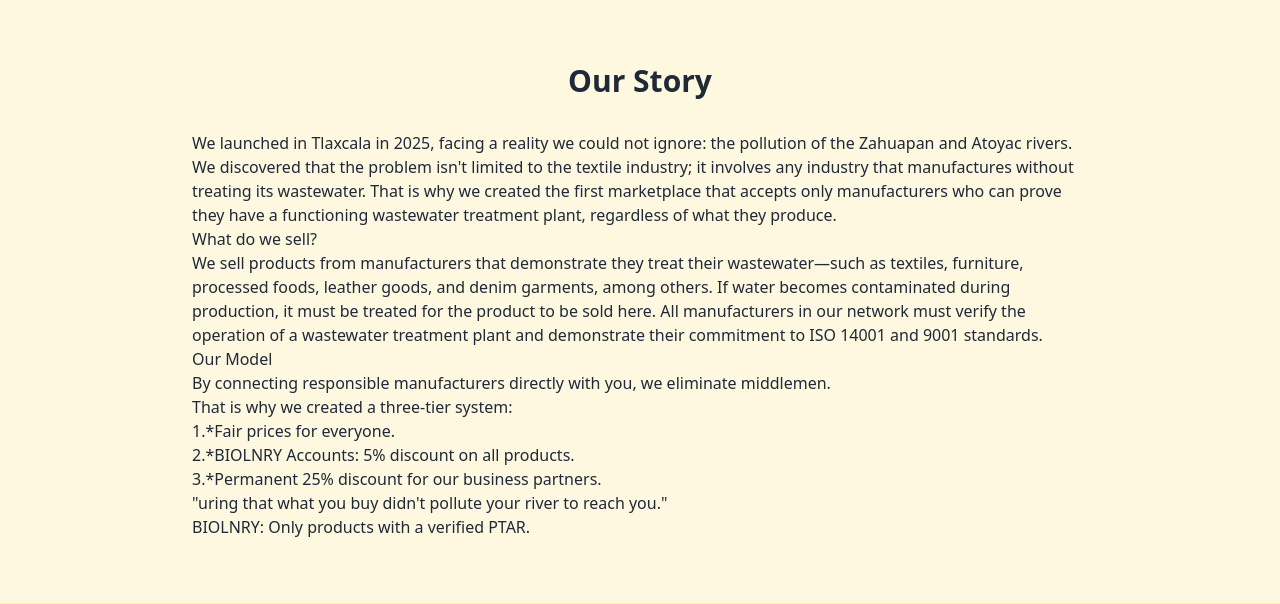
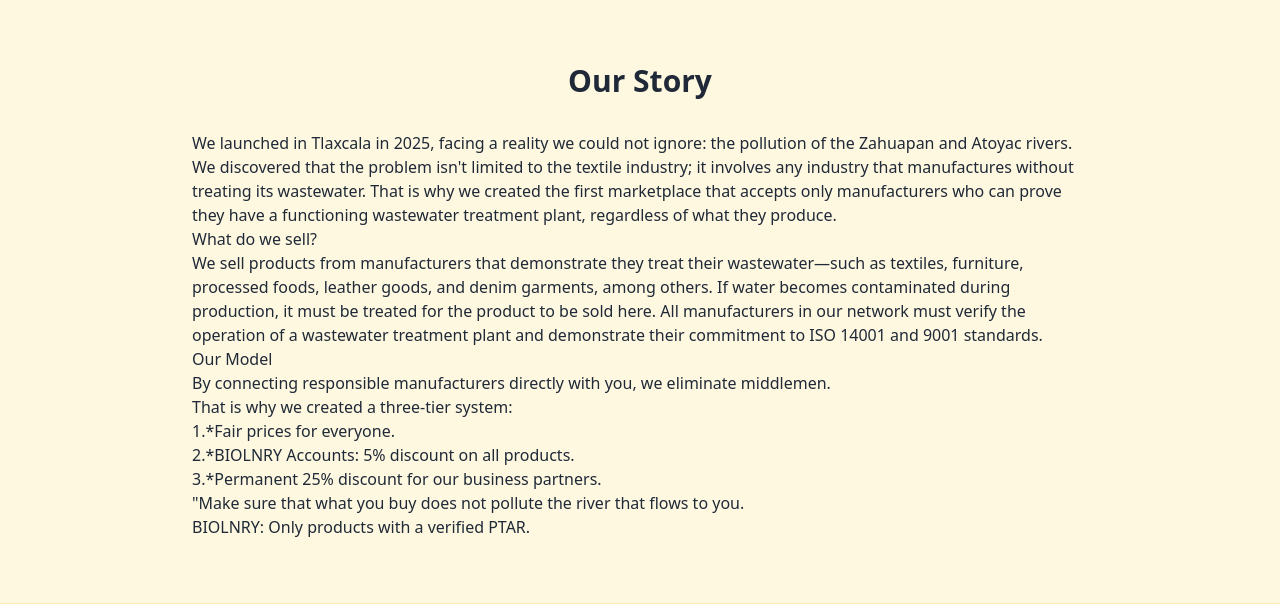
Before and after one commit to ApoptsJoh39/BIOLNRY, a Django app: page /about/ in a window 1280 px wide. Shown: the part 393-997 px from the top of the page. Run offline with Django 5.2, Linux system fonts and the light colour scheme; some libraries are stand-ins or nearby versions.

Commit message:
Actualización FinalEnseriio8_agosto_2026

```diff
--- a/templates/pages/about.html
+++ b/templates/pages/about.html
@@ -189,7 +189,7 @@
                   <P>     1.*Fair prices for everyone. </P>
                   <P>        2.*BIOLNRY Accounts: 5% discount on all products.</P>
                 <P>3.*Permanent 25% discount for our business partners.</P>
-                   <P>"uring that what you buy didn't pollute your river to reach you."</p>
+                   <P>"Make sure that what you buy does not pollute the river that flows to you.
 
                 <p>BIOLNRY: Only products with a verified PTAR.</p>
             </div>
```
